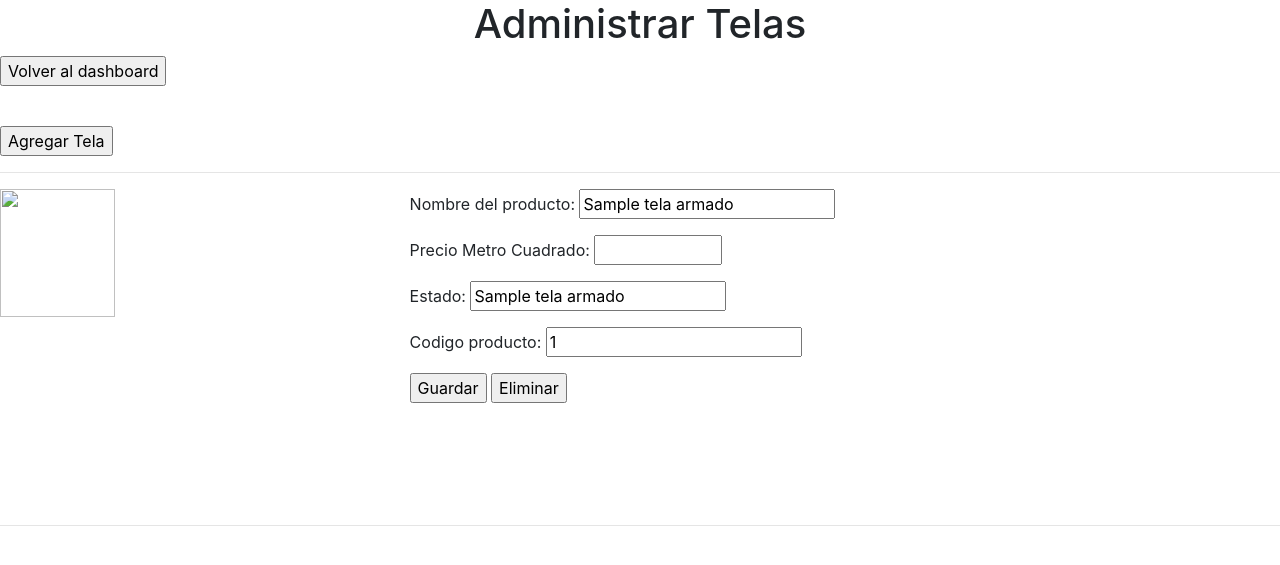
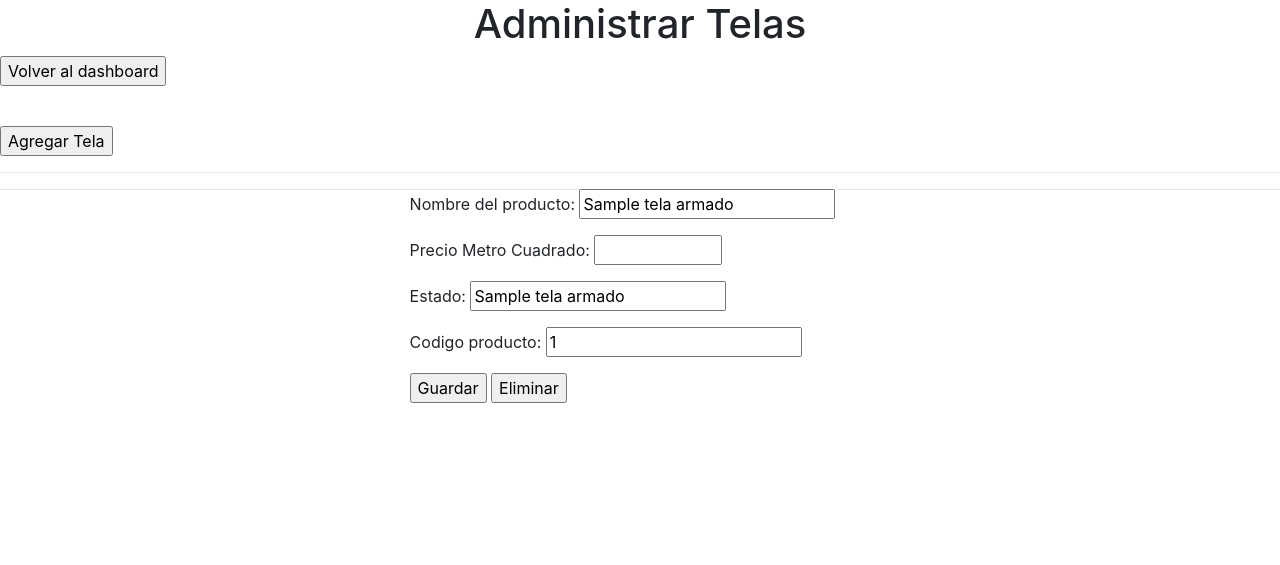
Before and after one commit to Bastyl/Tienda_Web, a Flask app: page /administrar_telas in a window 1280 px wide. Shown: the top 565 px of the page. Run offline with Flask 2, Linux system fonts and the light colour scheme; a database or web service that is not in the repository returns one stand-in record (values such as "Sample title"); some libraries are stand-ins or nearby versions.

Commit message:
Update administrar_telas.html

```diff
--- a/templates/administrar_telas.html
+++ b/templates/administrar_telas.html
@@ -46,7 +46,7 @@ h1 {
 <form action="" method="POST">
 <div id="verde" style="border-width:2px;">
 
-<img src="data:{{elem1[7]}};base64, {{elem1[6]}}" height="40%" width="30%" />
+
 <div style="float:right;width:68%;height:40%">
 <p>Nombre del producto: <input type="varchar" name="nombre" min="0" max="30" value= "{{elem1[1]}}"></p>
 <p>Precio Metro Cuadrado: <input type="number" name="precio" min="0" max="100000" value="{{elem1[2]}}">
```
